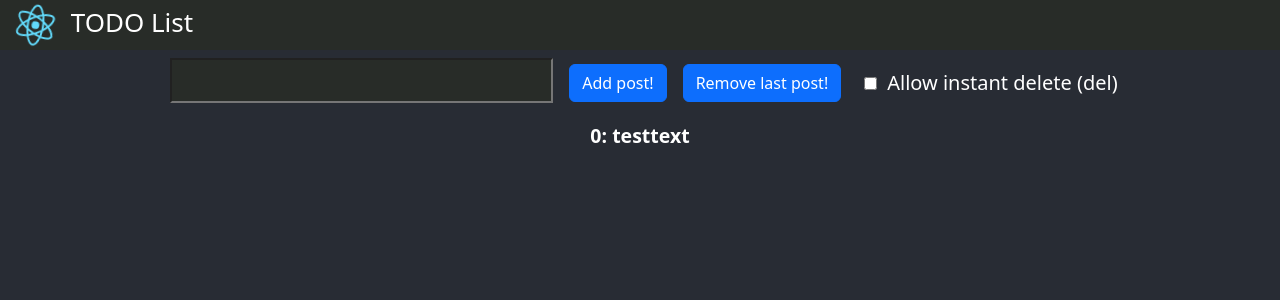
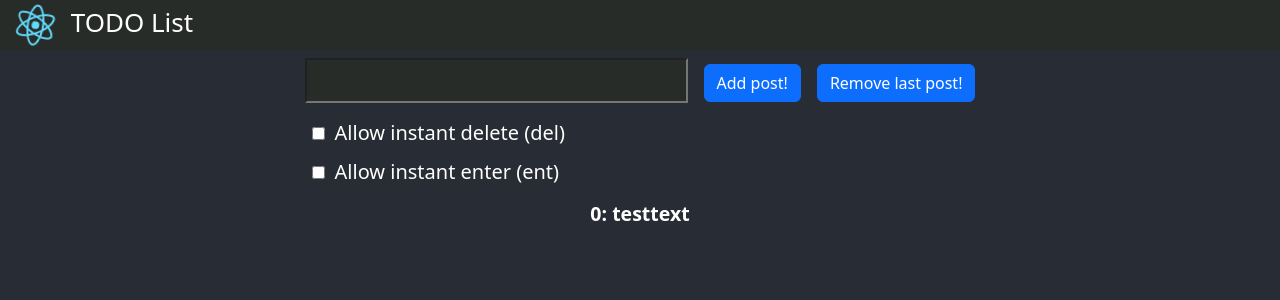
Before and after one commit to JiriLudvik1/counterapp, a React (Create React App) app: page / in a window 1280 px wide. Shown: the top 300 px of the page. Built offline with nearby package versions, Linux system fonts and the light colour scheme.

Commit message:
Made inputField and checkboxlabel prettier

```diff
--- /dev/null
+++ b/src/components/checkBoxLabel.jsx
@@ -0,0 +1,23 @@
+import React, { Component } from 'react'
+
+class CheckBoxWithLabel extends Component {
+    state = {
+        checkBoxState: false
+     }
+    render() {
+        return (
+            <div>
+                <input className='Input-checkbox' type={"checkbox"} onChange={this.handleCheckBoxChanged} defaultChecked={this.state.checkBoxState}></input>
+                <label className='Input-label'>{this.props.labelText}</label>
+            </div>
+        );
+    }
+
+    handleCheckBoxChanged = event => {
+        const newCheckboxState = event.target.checked;
+        this.setState({checkBoxState: newCheckboxState});
+        this.props.onChange(this.props.functionName, newCheckboxState);
+    }
+}
+
+export default CheckBoxWithLabel;
--- a/src/components/css/list.css
+++ b/src/components/css/list.css
@@ -25,6 +25,10 @@
 
 .Input-checkbox{
   margin-left: 15px;
+}
+
+.Input-divStyle{
+  flex-direction: row;
 }
 
 .TitleBar-div{
--- a/src/components/inputField.jsx
+++ b/src/components/inputField.jsx
@@ -1,30 +1,40 @@
 import React, { Component } from 'react'
 import './css/list.css'
+import CheckBoxWithLabel from './checkBoxLabel';
 
 class InputField extends Component {
     state = {
         postText: "",
-        allowInstantDelete: false
+        allowInstantDelete: false,
+        allowInstantEnter: false,
+        checkBoxes: [
+            {labelText: "Allow instant delete (del)", functionName: "delete"},
+            {labelText: "Allow instant enter (ent)", functionName: "enter"}
+        ]
      }
 
     render() {
         return (
-            <div>
+            <div className='Input-divStyle'>
                 <input type={"text"} onChange={this.handleInput} ref={(el) => this.postText = el} onKeyDown={this.handleKeyDown} className="Input-inputField m-2"/>
                 <button className='btn btn-primary m-2' onClick={() => this.handleConfirm()}>Add post!</button>
                 <button className='btn btn-primary m-2' onClick={() => this.props.onDelete(this.props.id)}>Remove last post!</button>
-                <input className='Input-checkbox' type={"checkbox"} onChange={this.handleCheckBoxChanged}></input>
-                <label className='Input-label' >Allow instant delete (del)</label>
+
+                <div>
+                    {this.state.checkBoxes.map(checkbox =>
+                    <CheckBoxWithLabel key={checkbox.functionName} labelText = {checkbox.labelText} functionName = {checkbox.functionName} onChange = {this.handleCheckBoxChanged}/>)}
+                </div>
             </div>
         );
     }
 
-    handleCheckBoxChanged = event => {
-        this.setState({allowInstantDelete: event.target.checked})
+    handleCheckBoxChanged = (functionName, state) => {
+        if (functionName === 'delete') this.setState({allowInstantDelete: state})
+        if (functionName === 'enter') this.setState({allowInstantEnter: state})
     }
 
     handleKeyDown = event => {
-        if (event.key === 'Enter') this.handleConfirm();
+        if (event.key === 'Enter' && this.state.allowInstantEnter) this.handleConfirm();
         if (event.key === 'Delete' && this.state.allowInstantDelete) this.props.onDelete(this.props.id);
     }
 
```
